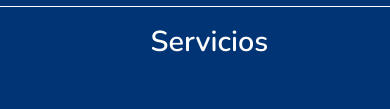
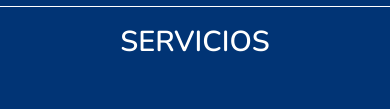
Before and after one commit to johergo2/miprimeraagina, a plain HTML site: page index.html in a window 390 px wide. Shown: the part 721-830 px from the top of the page. Drawn offline with nearby package versions, Linux system fonts and the light colour scheme.

Commit message:
Decimo cambio mi primera página web

```diff
--- a/index.html
+++ b/index.html
@@ -59,7 +59,7 @@
             </section>
             <div id="Bloque3">
               <div>
-                <h2>Servicios</h2>
+                <h2>SERVICIOS</h2>
               </div>
               <section class="section-3">
                 <div class="servicio_1">
--- a/styles.css
+++ b/styles.css
@@ -603,6 +603,9 @@ footer div {
     /*border: solid 5px black;*/
     text-align: center;
     font-size: 1.8em;
+    padding-left: 0em;
+    padding-right: 0em;
+    padding-bottom: 0%;
   }
 
   .servicio_1 {
```
